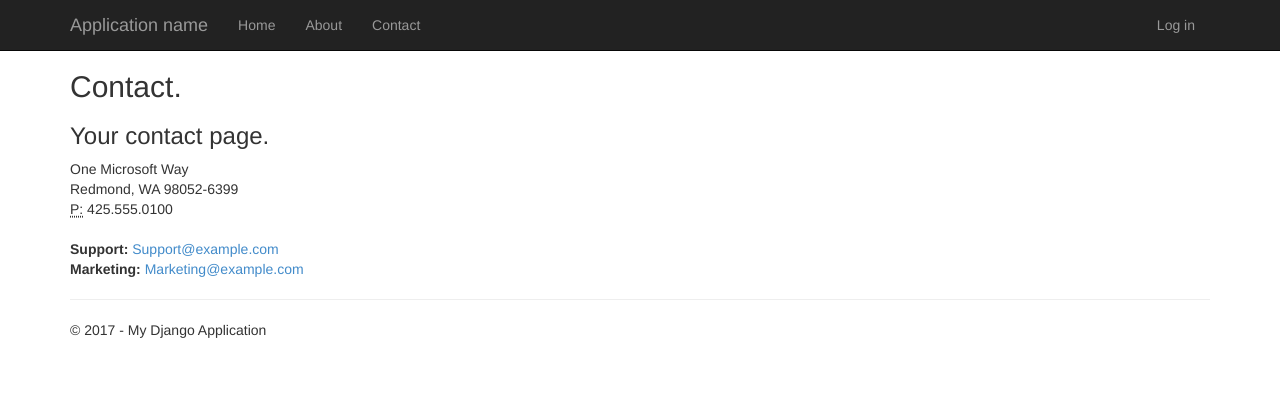
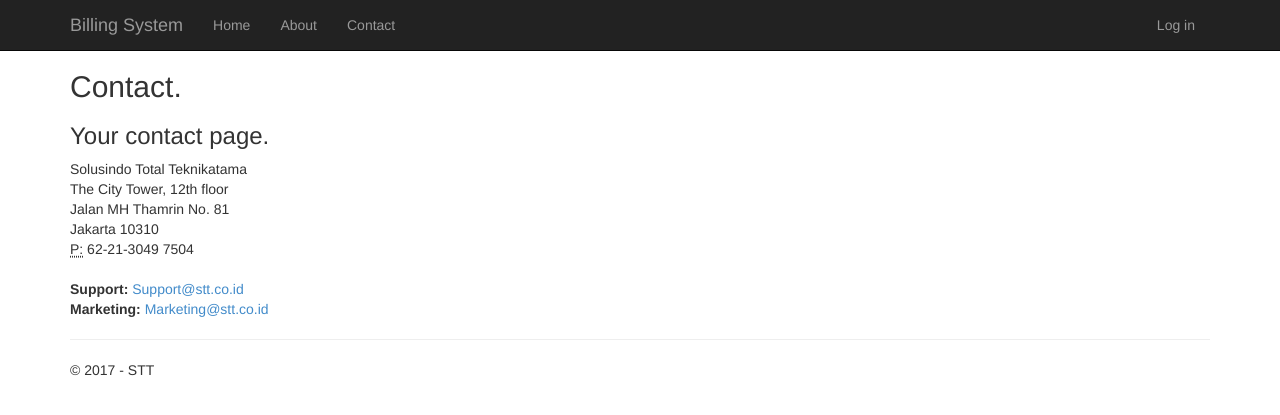
Before and after one commit to mwitono/Sabar, a Django app: page /contact in a window 1280 px wide. Shown: the top 415 px of the page. Run offline with Django 3.2, Linux system fonts and the light colour scheme; some libraries are stand-ins or nearby versions.

Commit message:
update contact & layout

```diff
--- a/Sabar/app/templates/app/contact.html
+++ b/Sabar/app/templates/app/contact.html
@@ -6,15 +6,18 @@
 <h3>{{ message }}</h3>
 
 <address>
-    One Microsoft Way<br />
-    Redmond, WA 98052-6399<br />
+    Solusindo Total Teknikatama<br />
+    The City Tower, 12th floor<br />
+    Jalan MH Thamrin No. 81<br />
+    Jakarta 10310<br />
+
     <abbr title="Phone">P:</abbr>
-    425.555.0100
+    62-21-3049 7504
 </address>
 
 <address>
-    <strong>Support:</strong>   <a href="mailto:Support@example.com">Support@example.com</a><br />
-    <strong>Marketing:</strong> <a href="mailto:Marketing@example.com">Marketing@example.com</a>
+    <strong>Support:</strong>   <a href="mailto:Support@stt.co.id">Support@stt.co.id</a><br />
+    <strong>Marketing:</strong> <a href="mailto:Marketing@stt.co.id">Marketing@stt.co.id</a>
 </address>
 
 {% endblock %}
--- a/Sabar/app/templates/app/layout.html
+++ b/Sabar/app/templates/app/layout.html
@@ -19,7 +19,7 @@
                     <span class="icon-bar"></span>
                     <span class="icon-bar"></span>
                 </button>
-                <a href="/" class="navbar-brand">Application name</a>
+                <a href="/" class="navbar-brand">Billing System</a>
             </div>
             <div class="navbar-collapse collapse">
                 <ul class="nav navbar-nav">
@@ -36,7 +36,7 @@
 {% block content %}{% endblock %}
         <hr/>
         <footer>
-            <p>&copy; {{ year }} - My Django Application</p>
+            <p>&copy; {{ year }} - STT</p>
         </footer>
     </div>
 
```
